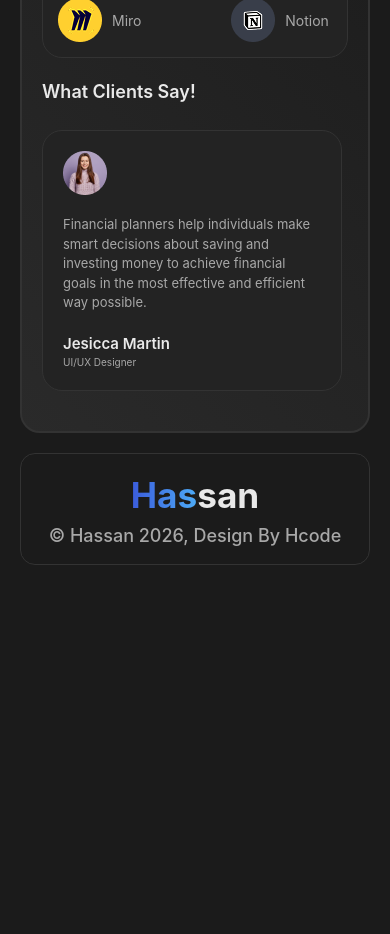
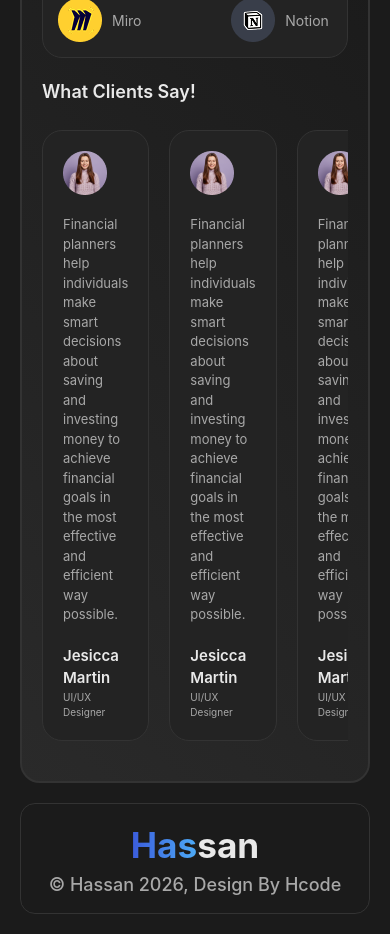
Before and after one commit to devhassanakhtar/Hassan-Portfolio, a React app: page /about in a window 390 px wide. Shown: the part 2100-3034 px from the top of the page. Before the commit the page ends 2685 px from the top, so only its background shows below. Built offline with nearby package versions, Linux system fonts and the light colour scheme; the HTML template or start-up script is replaced by a standard one.

Commit message:
fix deploy issue in About page

```diff
--- a/src/Components/AboutSections/AboutRightCol/TestimonialsCard/Testimonials.css
+++ b/src/Components/AboutSections/AboutRightCol/TestimonialsCard/Testimonials.css
@@ -33,5 +33,8 @@
 @media (max-width: 1024px) {
   .Testimonial__Section {
     width: 100%;
+    flex: 0 0 100%;
+    min-width: 100%;
+    max-width: 100%;
   }
 }
--- a/src/Components/AboutSections/AboutRightCol/TestimonialsCard/Testimonials.jsx
+++ b/src/Components/AboutSections/AboutRightCol/TestimonialsCard/Testimonials.jsx
@@ -1,4 +1,3 @@
-import React from "react";
 import "./Testimonials.css";
 import { useRef } from "react";
 
--- a/src/Components/AboutSections/AboutRightCol/TopAboutSection.jsx
+++ b/src/Components/AboutSections/AboutRightCol/TopAboutSection.jsx
@@ -1,11 +1,10 @@
-import React from "react";
 import { useRef } from "react";
 import "./TopAboutSection.css";
 import AboutImg from "../../../assets/Aboutimage.png";
 import AchievementsCard from "./AchievementsCard/Achievements";
 import WorkExperience from "../../WorkExperience/WorkExperience";
 import Experties from "../../Experties/Experties";
-import Testimonials from "./TestimonialsCard/testimonials";
+import Testimonials from "./TestimonialsCard/Testimonials";
 import { PiUsersThree } from "react-icons/pi";
 import { TbMessage2Heart } from "react-icons/tb";
 import { RiUserStarLine } from "react-icons/ri";
```
